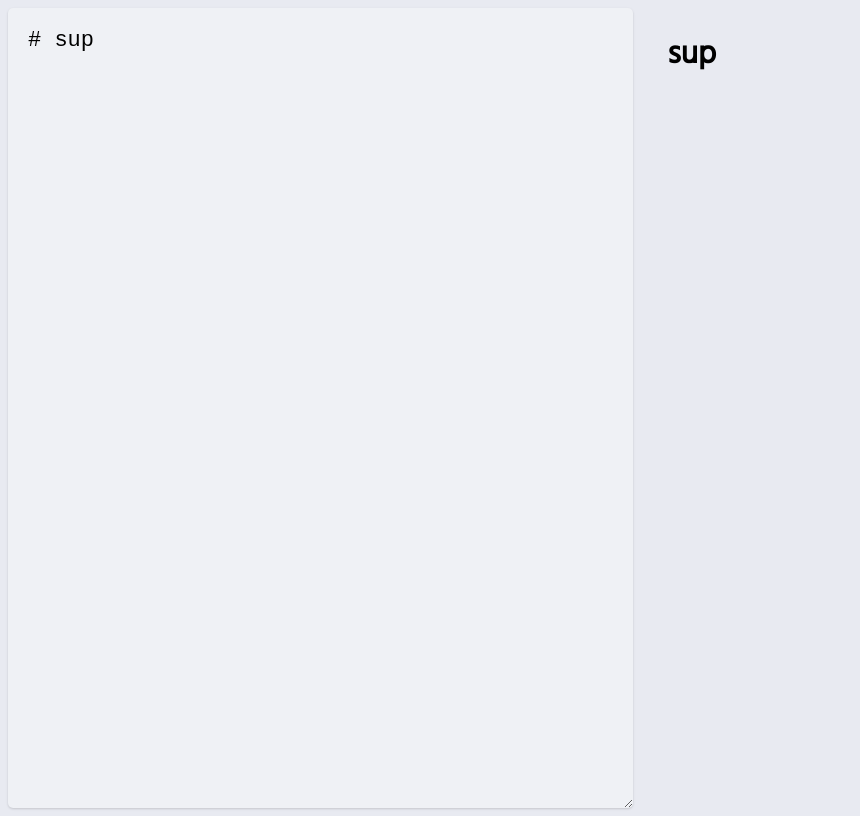
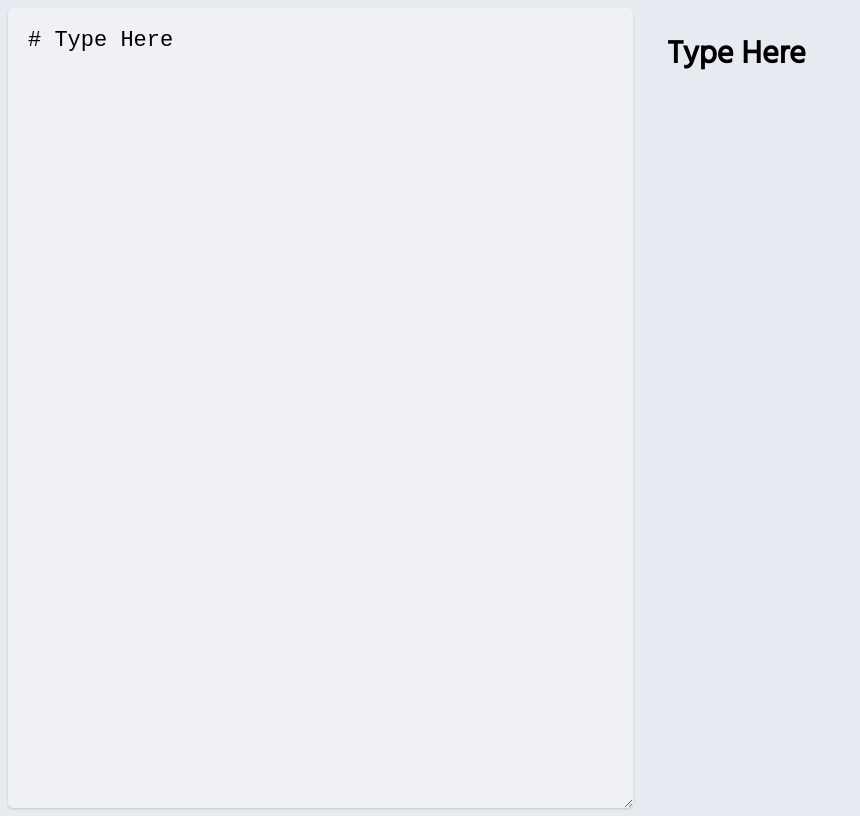
Before and after one commit to chinel/react-markdown-editor, a React (Create React App) app: page / in a window 1280 px wide. Shown: the whole page, without its empty margins (0-860 px from the left). Built offline with nearby package versions, Linux system fonts and the light colour scheme.

Commit message:
made some more corrections

```diff
--- a/src/App.js
+++ b/src/App.js
@@ -5,7 +5,7 @@ import ReactMarkdown from "react-markdown";
 
 export default function App() {
   //the [markdown, setMarkdown]  is a value and function that was provided to us by useState and we use array destructuring to pull them out
-  const [markdown, setMarkdown] = useState("# sup");
+  const [markdown, setMarkdown] = useState("# Type Here");
 
   function handleChange(e) {
     setMarkdown(e.target.value);
```
Also changed, not shown: 1 other file (tests, documents, lock files or other folders).
